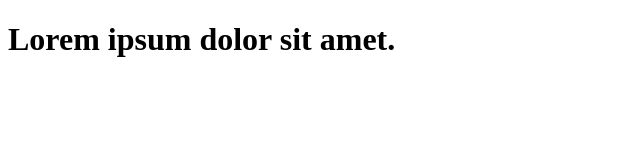
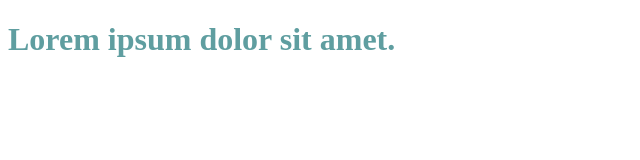
Before and after one commit to Vithbl/Vithbl, a plain HTML site: page index.html in a window 1280 px wide. Shown: the whole page, without its empty margins (0-640 px from the left). Drawn offline with Linux system fonts and the light colour scheme.

Commit message:
Revert "Revert "color""
This reverts commit 82306d73af44ebeba3efb7640c811d335d52b260.

```diff
--- a/index.html
+++ b/index.html
@@ -3,6 +3,7 @@
 <head>
     <meta charset="UTF-8">
     <meta name="viewport" content="width=device-width, initial-scale=1.0">
+    <link href="style.css" type="text/css" rel="stylesheet">
     <title>Document</title>
 </head>
 <body>
--- /dev/null
+++ b/style.css
@@ -0,0 +1,3 @@
+h1 {
+    color: cadetblue;
+}
```
